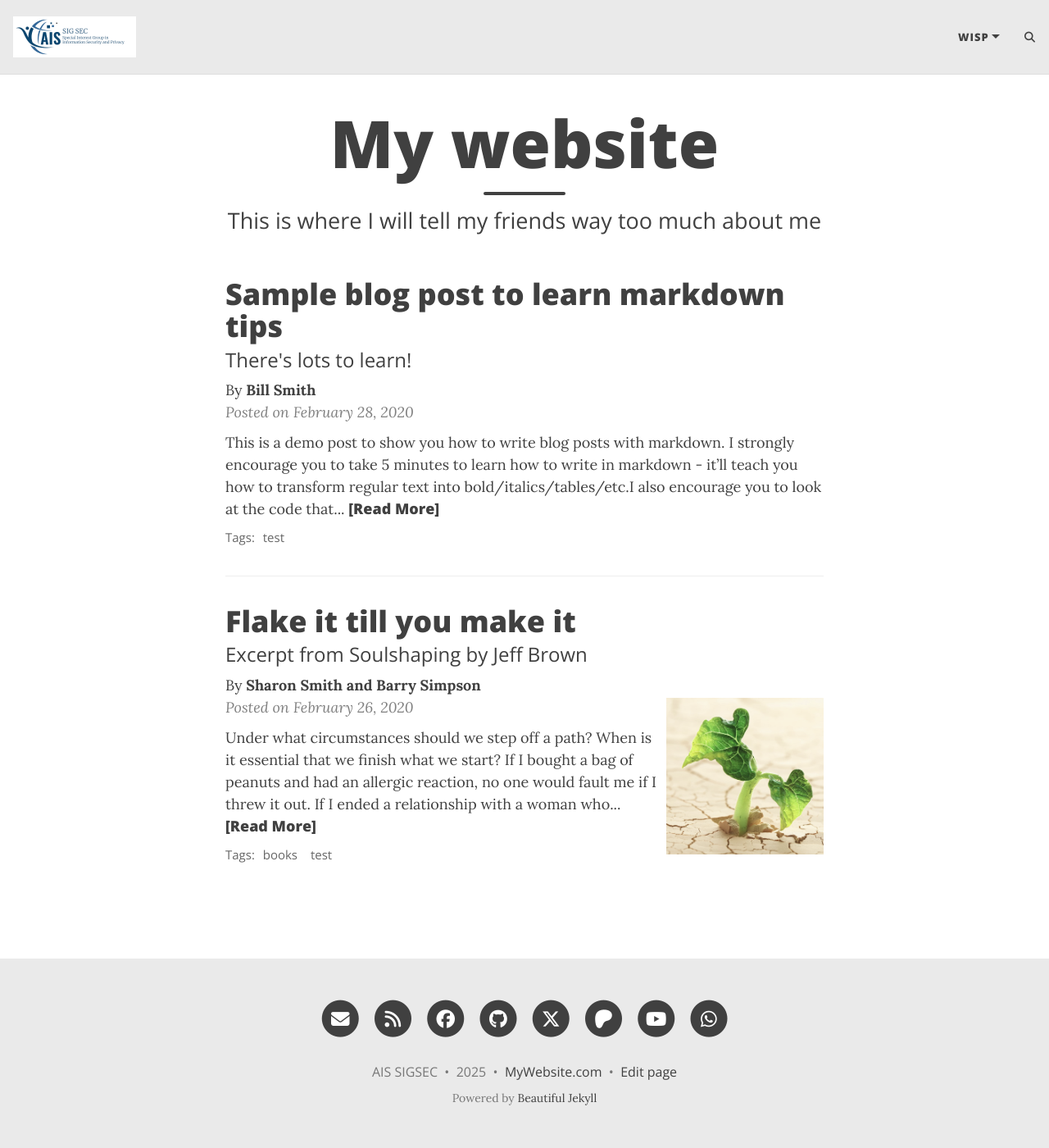
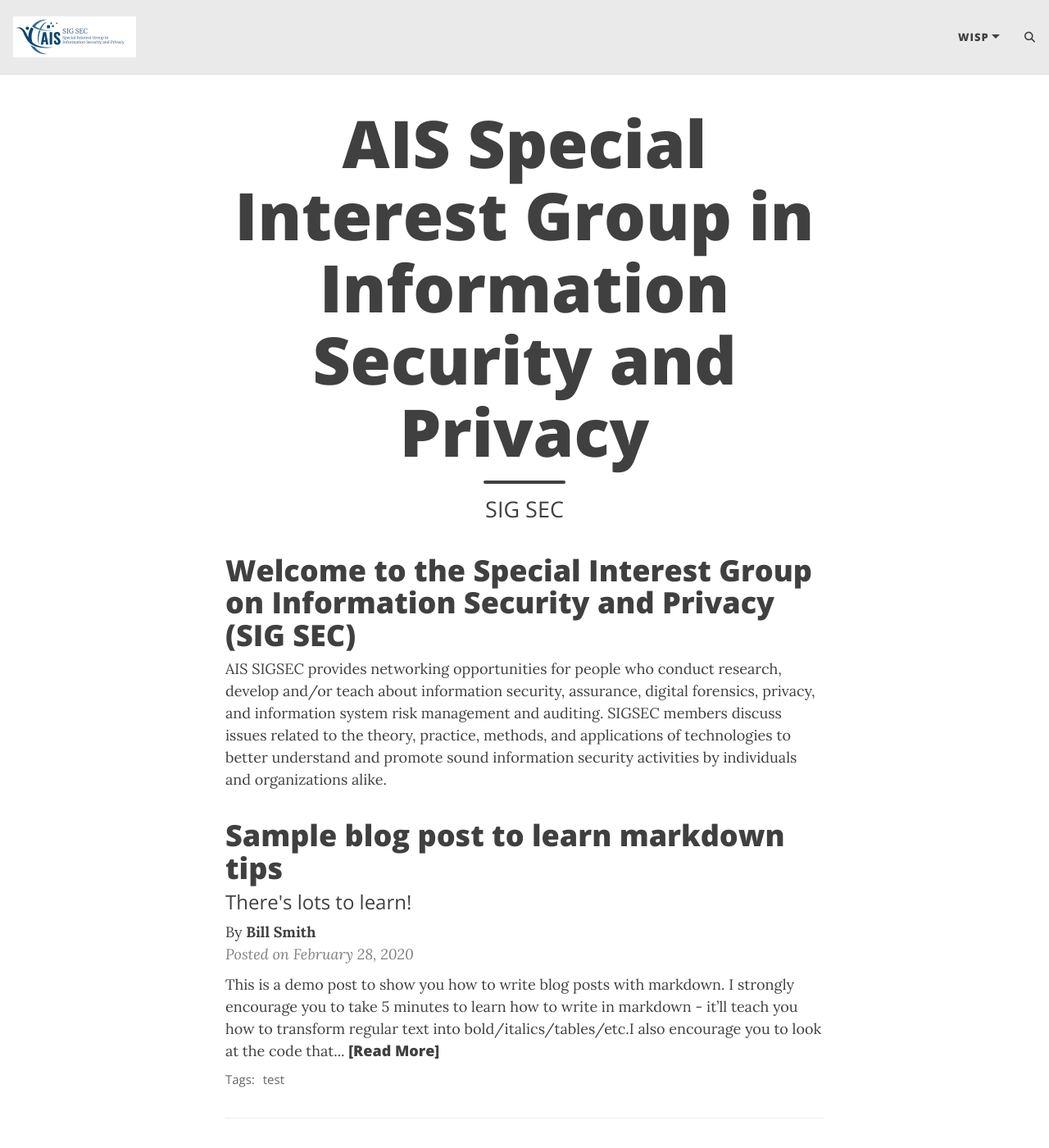
Before and after one commit to ais-sigsec/ais-sigsec.github.io, a Jekyll site: the page built from index.html, in a window 1280 px wide and 1400 px high. Shown: the whole window at 82% size. Built offline with Jekyll 4.4.1, drawn with Linux system fonts in a browser that asks for light colours; the list of posts is cut into pages by our own code; comment, search, counter and statistics services are not loaded.

Commit message:
continued tweaks

```diff
--- a/_config.yml
+++ b/_config.yml
@@ -52,14 +52,14 @@
 # You can change the order that they show up on the page by changing the order here.
 # Uncomment the links you want to show and add your information to each one.
 social-network-links:
-  email: "someone@example.com"
+  #email: "someone@example.com"
   rss: true  # remove this line if you don't want to show an RSS link at the bottom
-  facebook: deanattali
-  github: daattali
-  twitter: daattali
-  patreon: DeanAttali
-  youtube: "@daattali"
-  whatsapp: 15551212
+  #facebook: deanattali
+  #github: daattali
+  #twitter: daattali
+  #patreon: DeanAttali
+  #youtube: "@daattali"
+  #whatsapp: 15551212
 #  medium: yourname
 #  reddit: yourname or r/yoursubreddit
 #  linkedin: daattali
@@ -88,7 +88,7 @@
 
 # If you want your website to generate an RSS feed, provide a description
 # The URL for the feed will be https://<your_website>/feed.xml
-rss-description: This website is a virtual proof that I'm awesome
+rss-description: AIS SIGSEC RSS feed
 
 ###########################
 # --- General options --- #
@@ -96,15 +96,15 @@
 
 # Select which social network share links to show in posts
 share-links-active:
-  twitter: true
-  facebook: true
-  linkedin: true
+  twitter: false
+  facebook: false
+  linkedin: false
   vk: false
   reddit: false
 
 # How to display the link to your website in the footer
 # Remove this if you don't want a link in the footer
-url-pretty: "MyWebsite.com"
+url-pretty: "sigsec.net"
 
 # Add the website title to the title of every page
 title-on-all-pages: true
@@ -262,7 +262,7 @@
 #################################################################################
 
 # Output options (more information on Jekyll's site)
-timezone: "America/Toronto"
+timezone: "America/NewYork"
 markdown: kramdown
 highlighter: rouge
 permalink: /:year-:month-:day-:title/
--- a/index.html
+++ b/index.html
@@ -1,5 +1,9 @@
 ---
 layout: home
-title: My website
-subtitle: This is where I will tell my friends way too much about me
+title: AIS Special Interest Group in Information Security and Privacy
+subtitle: SIG SEC
 ---
+
+<h1>Welcome to the Special Interest Group on Information Security and Privacy (SIG SEC)</h1>
+
+AIS SIGSEC provides networking opportunities for people who conduct research, develop and/or teach about information security, assurance, digital forensics, privacy, and information system risk management and auditing. SIGSEC members discuss issues related to the theory, practice, methods, and applications of technologies to better understand and promote sound information security activities by individuals and organizations alike.
```
